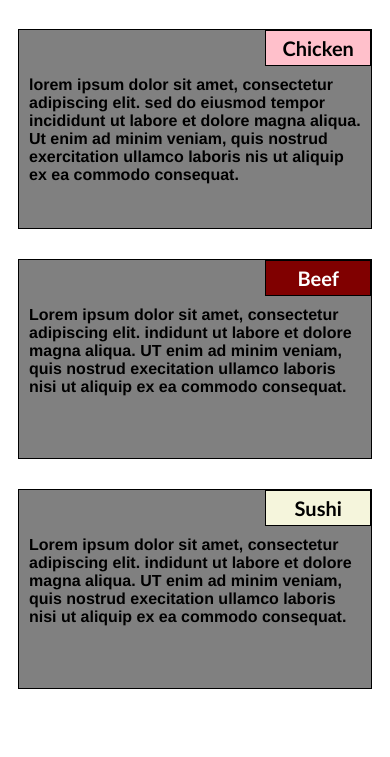
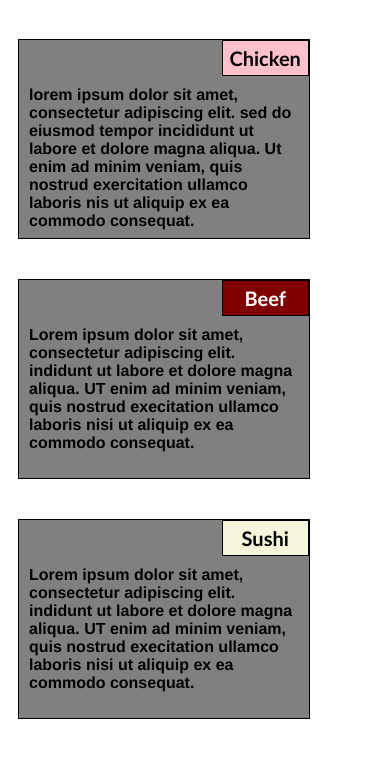
Before and after one commit to EdwSote68/mod2-solution, a plain HTML site: page index.html in a window 390 px wide. Shown: the part 67-824 px from the top of the page. Drawn offline with Linux system fonts and the light colour scheme.

Commit message:
Update index.html

```diff
--- a/index.html
+++ b/index.html
@@ -11,7 +11,7 @@
 <body>
 	<h1>Our Menu</h1>
 	<div class="row">
-	<div class="container col-lg-4 col-md-6">
+	<div class="container col-lg-4 col-md-6 col-sm-10">
 		<section>
 		<div id="chicken">
 			Chicken
@@ -21,7 +21,7 @@
 		</p>
 		</section>
 	</div>
-	<div class="container col-lg-4 col-md-6">
+	<div class="container col-lg-4 col-md-6 col-sm-10">
 		<section>
 		<div id="beef">
 			Beef
@@ -31,7 +31,7 @@
 		</p>
 		</section>
 	</div>
-	<div class="container col-lg-4 col-md-12">
+	<div class="container col-lg-4 col-md-12 col-sm-10">
 		<section>
 		<div id="sushi">
 			Sushi
```
